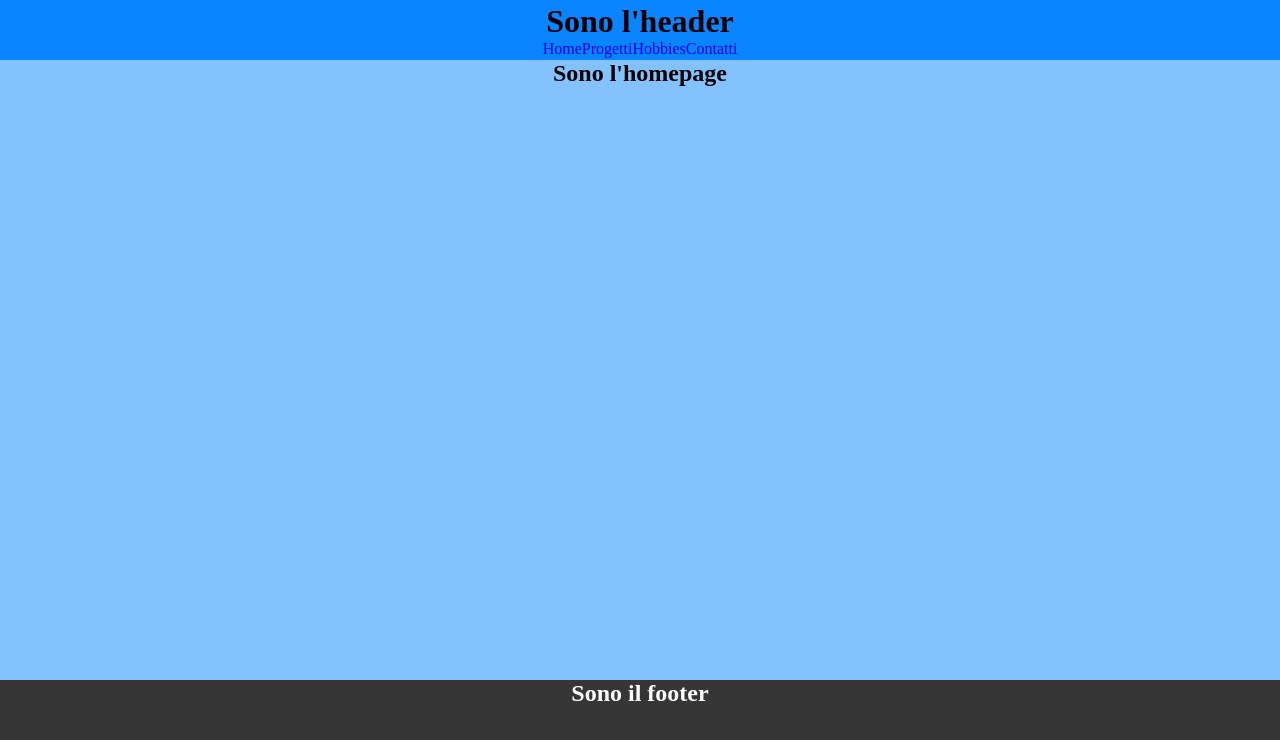
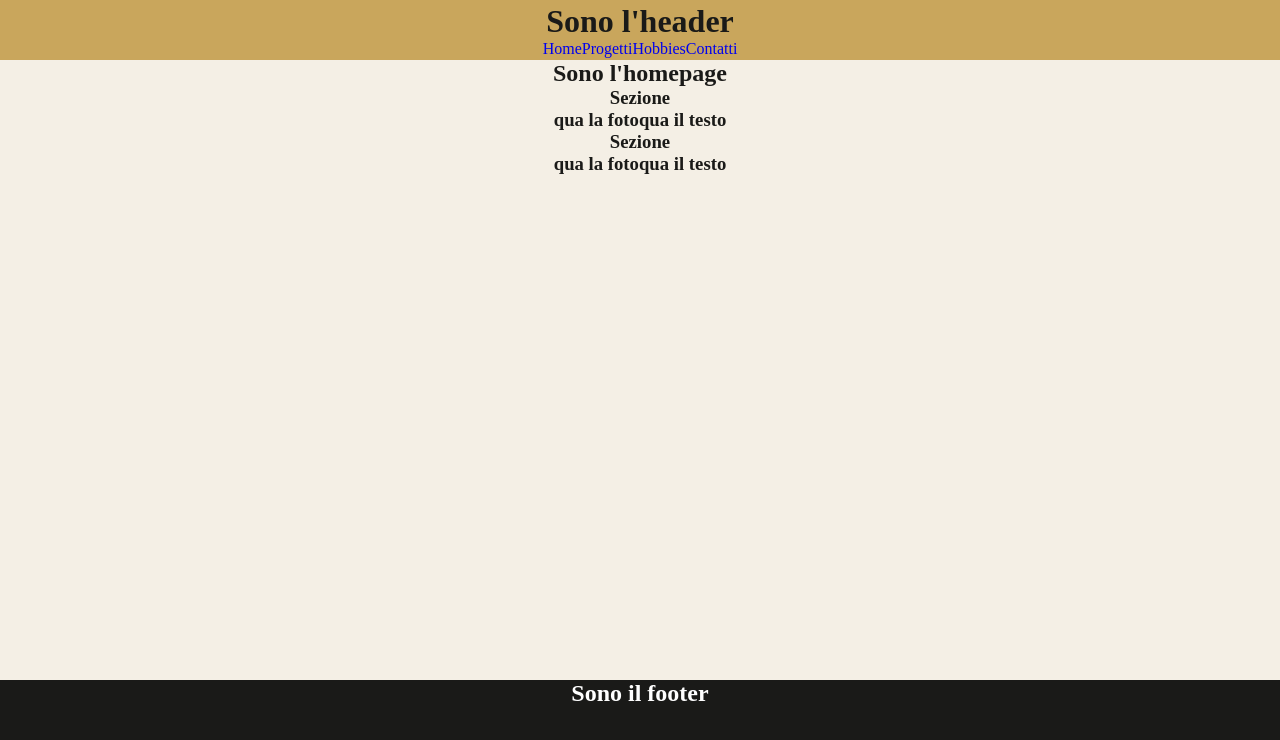
Before and after one commit to riccardo-ottavi/portfolio, a React (Vite) app: page / in a window 1280 px wide. Shown: the top 740 px of the page. Built offline with nearby package versions, Linux system fonts and the light colour scheme.

Commit message:
prova alcuni stili

```diff
--- a/src/App.css
+++ b/src/App.css
@@ -5,11 +5,12 @@
 }
 
 body {
-  background-color: #84c2ff;
+  background-color: #F4EFE5;
+  color: #1A1A18;
 }
 
 .title{
-  background-color: #0A84FF;
+  background-color: #C9A65C;
   width: 100%;
   display: flex;
   justify-content: center;
@@ -19,7 +20,7 @@ body {
 }
 
 .footer {
-  background-color: rgb(54, 54, 54);
+  background-color: #1A1A18;
   color: white;
   width: 100%;
   display: flex;
@@ -38,7 +39,7 @@ body {
 }
 
 nav {
-  background-color: #0A84FF;
+  background-color: #C9A65C;
   width: 100%;
   display: flex;
   justify-content: center;
@@ -52,3 +53,9 @@ ul {
   list-style: none;
   display: flex;
 }
+
+.section-box {
+  display: flex;
+  width: 70%;
+  justify-content: center;
+}
--- a/src/pages/HobbiesPage.jsx
+++ b/src/pages/HobbiesPage.jsx
@@ -1,5 +1,27 @@
 export default function HobbiesPage(){
     return (
-        <h2>Sono la pagina con gli Hobbies</h2>
+        <>
+            <h2>Sono la pagina con gli Hobbies</h2>
+            {/*Sezione 1*/}
+            <h3>Sezione</h3>
+            <section className="section-box">
+                <div className="img-box">
+                    <h3>qua la foto</h3>
+                </div>
+                <div className="text-box">
+                    <h3>qua il testo</h3>
+                </div>
+            </section>
+            {/*Sezione 2*/}
+            <h3>Sezione</h3>
+            <section className="section-box">
+                <div className="img-box">
+                    <h3>qua la foto</h3>
+                </div>
+                <div className="text-box">
+                    <h3>qua il testo</h3>
+                </div>
+            </section>
+        </>
     )
 }
--- a/src/pages/HomePage.jsx
+++ b/src/pages/HomePage.jsx
@@ -1,5 +1,27 @@
 export default function HomePage(){
     return(
-        <h2>Sono l'homepage</h2>
+        <>
+            <h2>Sono l'homepage</h2>
+            {/*Sezione 1*/}
+            <h3>Sezione</h3>
+            <section className="section-box">
+                <div className="img-box">
+                    <h3>qua la foto</h3>
+                </div>
+                <div className="text-box">
+                    <h3>qua il testo</h3>
+                </div>
+            </section>
+            {/*Sezione 2*/}
+            <h3>Sezione</h3>
+            <section className="section-box">
+                <div className="img-box">
+                    <h3>qua la foto</h3>
+                </div>
+                <div className="text-box">
+                    <h3>qua il testo</h3>
+                </div>
+            </section>
+        </>
     )
 }
--- a/src/pages/ProjectsPage.jsx
+++ b/src/pages/ProjectsPage.jsx
@@ -1,5 +1,27 @@
 export default function ProjectsPage(){
     return (
-        <h2>Sono la pagina con i progetti</h2>
+        <>
+            <h2>Sono la pagina con i progetti</h2>
+            {/*Sezione 1*/}
+            <h3>Sezione</h3>
+            <section className="section-box">
+                <div className="img-box">
+                    <h3>qua la foto</h3>
+                </div>
+                <div className="text-box">
+                    <h3>qua il testo</h3>
+                </div>
+            </section>
+            {/*Sezione 2*/}
+            <h3>Sezione</h3>
+            <section className="section-box">
+                <div className="img-box">
+                    <h3>qua la foto</h3>
+                </div>
+                <div className="text-box">
+                    <h3>qua il testo</h3>
+                </div>
+            </section>
+        </>
     )
 }
```
